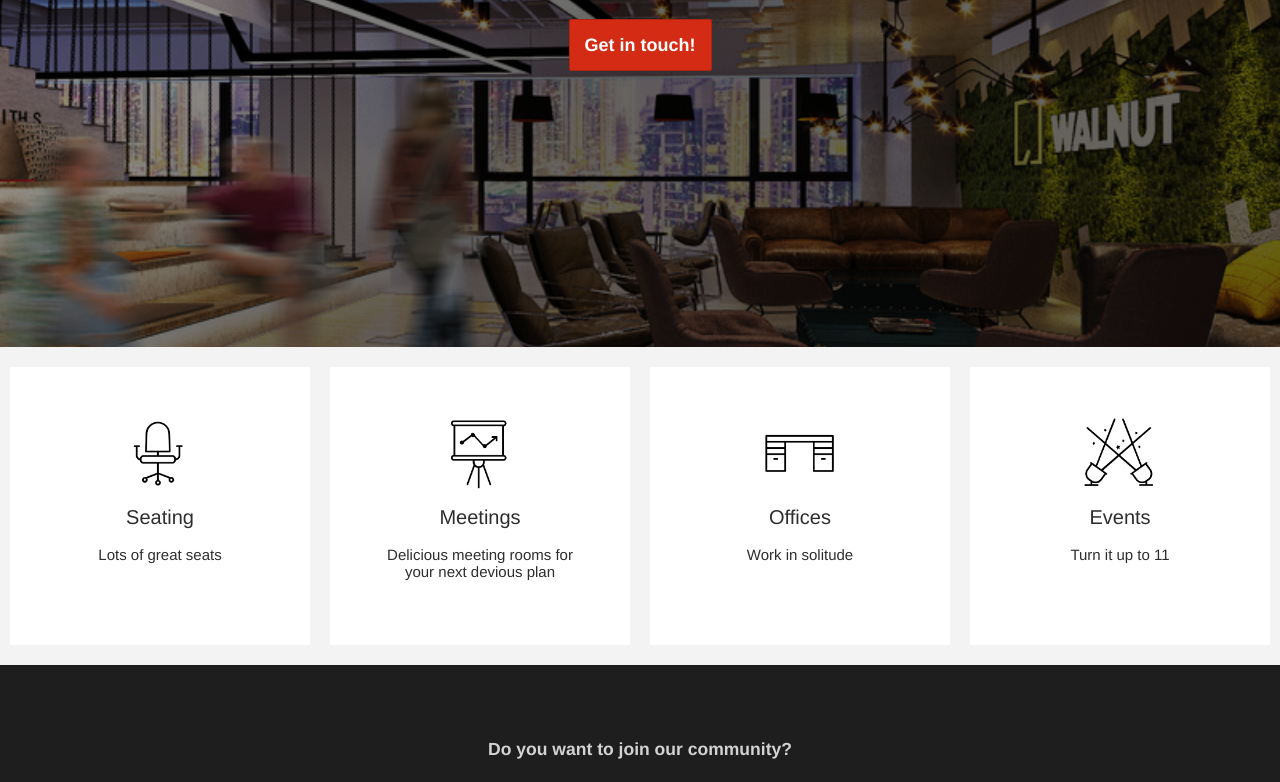
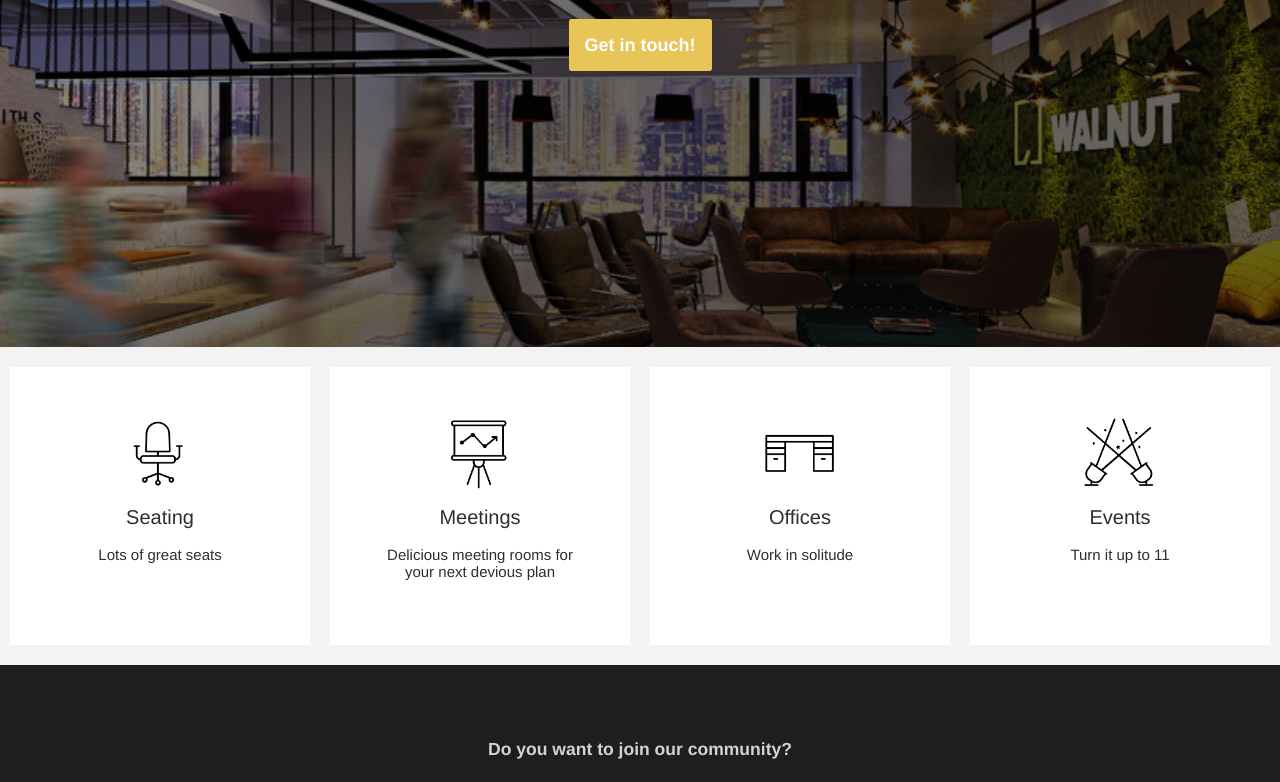
Before and after one commit to dengel29/one-day, a plain HTML site: page index.html in a window 1280 px wide. Shown: the part 433-1215 px from the top of the page. Drawn offline with Linux system fonts and the light colour scheme.

Commit message:
changed the color whoops

```diff
--- a/style.css
+++ b/style.css
@@ -144,83 +144,15 @@ a:hover {
 }
 
 .btn {
-  background:#D42C14;
+  background:#E8C559;
   color:white;
   font-weight: bolder;
   width:150px;
-  border:1px solid #AB2513;
+  border:1px solid #E8C559;
 }
 
 .btn:hover {
-  background:#AB2513;
+  background:#9E8C3E;
+  border: none;
   color:white;
 }
-
-
-
-/*#header{
-  text-align: center;
-  background-image: linear-gradient(-225deg, rgba(0,0,0,0.2) 0%, rgba(0,0,0,0.6) 50%), url("images/shanghai.jpg");
-  background-size: cover;
-  padding: 150px;
-  color: white;
-}
-
-#header p {
-  margin: 40px;
-}
-
-.card{
-  padding: 50px;
-  font-weight: lighter;
-  background-color: white;
-  text-align:center;
-  width:200px;
-}
-
-#footer{
-  padding: 50px;
-  background: rgb(30, 30, 30);
-  color: lightgrey;
-  text-align: center;
-  line-height: 2;
-}
-
-#footer ul {
-  padding-left:0;
-  list-style: none;
-}
-
-#footer li {
-  display: inline-block;
-  padding:0px 10px;
-}
-
-.input {
-  font-size: 18px;
-  height:50px;
-  padding:0px 15px;
-  background:white;
-  border:1px solid lightgray;
-  width:200px;
-  border-radius:3px;
-}
-
-.btn {
-  background:#D42C14;
-  color:white;
-  font-weight: bolder;
-  width:150px;
-  border:1px solid #AB2513;
-}
-
-.btn:hover {
-  background:#AB2513;
-  color:white;
-}
-
-a.btn {
-    padding: 15px;
-    text-decoration: none;
-}
-*/
```
Also changed, not shown: index.html (+0 -76 lines), images/connect.png (deleted), images/game-controller.svg (deleted), images/headphones.svg (deleted), images/projects.svg (deleted), 1 other file.
